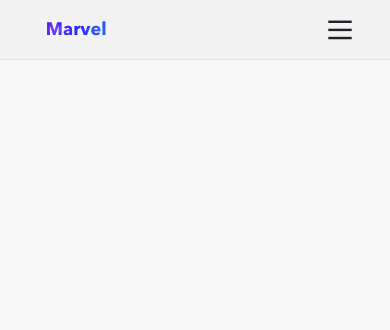
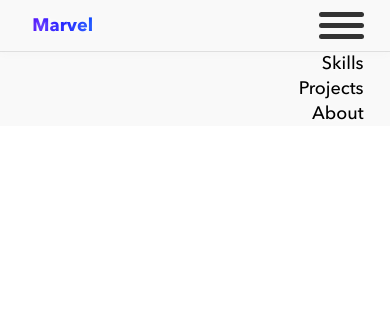
Before and after one commit to CupapiOT/CupapiOT.github.io, a website built with webpack: page index.html in a window 390 px wide. Shown: the top 330 px of the page. Built offline with nearby package versions, Linux system fonts and the light colour scheme.

Commit message:
Add hamburger menu and dropdown menu
1. Notes:
- Switched the use of a button to a label with an input to avoid the use of JavaScript.
- Removed hamburger-icon image in place of using ::before and ::after pseudoelements.
- The hamburger menu is animated.
- The dropdown menu doesn't yet have the ability to be toggled.

2. Formatting changes:
- Prettier is now used to automatically format the code. This has unfortunately led to the removal of the intentional spacing I put in the code, of which I am not bothered to re-add.

1. Code attribution:
- A video titled "How To Build An Animated Hamburger Menu With Only CSS" from the YouTube channel "Web Dev Simplified".
- Video link: https://youtu.be/dAIVbLrAb_U?si=TwMSBw537c8iuIQG

```diff
--- a/css/style.css
+++ b/css/style.css
@@ -71,7 +71,6 @@ fieldset {
   margin: 0;
   padding: 0;
 }
-
 
 /*
  * Allow only vertical resizing of textareas.
@@ -236,7 +235,6 @@ textarea {
   }
 }
 
-
 /*
  * =========================================================================
  * All the CSS for the actual webpage (free from the boilerplate) goes here.
@@ -278,6 +276,7 @@ textarea {
     #003cff,
     #0059ff
   );
+  --nav-bar-height: clamp(1.25em, 6vh, 4em);
 }
 
 @font-face {
@@ -304,7 +303,6 @@ textarea {
   font-family: Inconsolata;
   src: url("../fonts/Inconsolata.woff2");
 }
-
 
 /*
  * General Styling
@@ -339,7 +337,7 @@ section {
 
 section h1 {
   font-size: 2em;
-  margin: 0.625em 0
+  margin: 0.625em 0;
 }
 
 main {
@@ -349,15 +347,11 @@ main {
     "home-scroll-anchor"
     "home"
     "home-extension"
-
     "skills-scroll-anchor"
     "skills"
-
     "work-experience"
-
     "projects-scroll-anchor"
     "projects"
-
     "about-scroll-anchor"
     "about";
   max-width: 100vw;
@@ -377,32 +371,35 @@ main * {
   position: fixed;
   top: 0;
   width: 100vw;
-  height: clamp(1.25em, 6vh, 4em);
+  height: var(var(--nav-bar-height));
   display: flex;
   justify-content: center;
   align-items: center;
   overflow: hidden;
   z-index: 3;
+  border-bottom: #90909030 1px solid;
 }
 
 #top-nav a {
   float: right;
-  padding: 3vh 1.25em;
   color: black;
-  text-shadow: 1px 1px 10px #FFFFFF80;
+  text-shadow: 1px 1px 10px #ffffff80;
 
   font-size: 1.125em;
 }
 
-#top-nav button {
+#top-nav ul[data-link-format="inline"] a {
+  padding: 2vh 1.25em;
+}
+
+#top-nav ul[data-link-format="dropdown"] {
   display: none;
 }
-
 
 #top-nav__links {
   justify-content: right;
   display: flex;
-  width: calc(2/3 * 100%);
+  width: calc(2 / 3 * 100%);
   margin-inline: auto;
 }
 
@@ -414,8 +411,9 @@ main * {
   padding: 0;
 }
 
-#top-nav__links>a {
+#top-nav__links > a {
   float: left;
+  padding: 2vh 1.25em;
   align-self: flex-start;
   margin: auto auto auto 1em;
 
@@ -434,6 +432,9 @@ main * {
   background-color: var(--hover-color);
 }
 
+#top-nav__hamburger-menu {
+  display: none;
+}
 
 /* Home Section */
 
@@ -456,7 +457,8 @@ main * {
   translate: 0 -10%;
 }
 
-#home-section h1, #home-section h2 {
+#home-section h1,
+#home-section h2 {
   margin: 0;
   text-align: center;
   letter-spacing: 1px;
@@ -476,8 +478,12 @@ main * {
 }
 
 @keyframes GradientAnimation {
-  0% {background-position: 0 50%}
-  100% {background-position: 400% 50%}
+  0% {
+    background-position: 0 50%;
+  }
+  100% {
+    background-position: 400% 50%;
+  }
 }
 
 #home-section h2 {
@@ -499,7 +505,7 @@ main * {
   justify-items: center;
 }
 
-#home-section-extension>.wrapper {
+#home-section-extension > .wrapper {
   max-width: 95%;
   display: grid;
   grid-template-rows: 2fr 1fr 0.5fr;
@@ -542,7 +548,6 @@ main * {
   background: #000000;
   color: #ffffff;
 }
-
 
 /* Skills Section */
 
@@ -592,7 +597,6 @@ main * {
   font-size: 1.5em;
 }
 
-
 /* Projects Section */
 
 .projects-section__horizontal-rule {
@@ -605,8 +609,7 @@ main * {
   grid-area: projects;
   display: grid;
   align-self: center;
-  grid-template-areas:
-    "description image";
+  grid-template-areas: "description image";
   grid-template-columns: 1.1fr 1fr;
   width: var(--central-width);
   column-gap: 5em;
@@ -651,7 +654,7 @@ main * {
   font-family: "AvenirNextCyrDemi", "Arial", sans-serif;
   font-size: 2em;
   line-height: 1;
-  margin: 0
+  margin: 0;
 }
 
 .projects-section__item__description p {
@@ -673,7 +676,7 @@ main * {
   text-align: center;
   padding-inline: 1em;
   padding-bottom: 0.1em;
-  background: #DDDDDD;
+  background: #dddddd;
 
   color: #222222;
   border: transparent;
@@ -707,7 +710,6 @@ main * {
   row-gap: 3em;
 }
 
-
 /* About Section */
 
 #about-section {
@@ -726,10 +728,10 @@ main * {
 
 #about-section figure {
   box-sizing: border-box;
-  height: calc(100% - 2em)
+  height: calc(100% - 2em);
 }
 
-#about-section figure>img {
+#about-section figure > img {
   object-fit: cover;
   aspect-ratio: 9 / 10;
   height: 100%;
@@ -754,7 +756,7 @@ main * {
 }
 
 #about-section a {
-  color: black
+  color: black;
 }
 
 #copy-email-button {
@@ -773,7 +775,7 @@ main * {
   text-decoration: none;
   transition: background 0.3s ease, color 0.3s ease, border 0.3s ease;
 
-  --overriding-image: url('../img/copy-email-button/check-mark-icon.svg');
+  --overriding-image: url("../img/copy-email-button/check-mark-icon.svg");
 }
 
 #copy-email-button:hover {
@@ -787,7 +789,7 @@ main * {
 }
 
 #copy-email-button:hover img {
-  content: url('../img/copy-email-button/copy-icon-white.svg');
+  content: url("../img/copy-email-button/copy-icon-white.svg");
 }
 
 #copy-email-button.override-image {
@@ -826,7 +828,6 @@ main * {
   gap: 1em;
 }
 
-
 /* Footer */
 
 footer {
@@ -841,8 +842,6 @@ footer {
   font-family: Inconsolata, "Courier New", monospace;
 }
 
-
-
 /*
  * Utility Classes
  */
@@ -854,9 +853,7 @@ footer {
   --blur-amount: 5px;
   backdrop-filter: blur(var(--blur-amount));
   -webkit-backdrop-filter: blur(var(--blur-amount));
-  border-bottom: #90909030 1px solid;
 }
-
 
 /* Anchor for scrolling */
 
@@ -869,7 +866,6 @@ footer {
   visibility: hidden;
   max-width: 1px;
 }
-
 
 /* Horizontal rule with text in the middle */
 
@@ -897,13 +893,11 @@ footer {
   font-size: min(8vw, 4em) !important;
 }
 
-
 /* IMG-Override handling */
 
 img.override-image {
   content: var(--overriding-image) !important;
 }
-
 
 /* Standard Link Hover */
 
@@ -912,7 +906,7 @@ img.override-image {
 }
 
 .standard-link-hover::before {
-  content: '';
+  content: "";
   box-sizing: border-box;
   position: absolute;
   height: 0.0625rem;
@@ -931,6 +925,14 @@ img.override-image {
   transform-origin: left;
 }
 
+/* Dropdown */
+
+.dropdown {
+  position: absolute;
+  z-index: 4;
+}
+
+
 
 /*
  * =====================================
@@ -941,42 +943,117 @@ img.override-image {
 @media only screen and (max-width: 480px) {
   #top-nav {
     height: max-content;
-    box-sizing: border-box
+    box-sizing: border-box;
+    overflow: visible;
   }
 
   #top-nav__links {
     width: 95%;
   }
 
-  #top-nav__links a {
-    padding: 2vh 1em;
+  #top-nav__links > a {
+    padding-top: 1.5vh;
+    padding-bottom: 1.5vh;
+    margin-left: 0;
   }
 
-  #top-nav__links li>a {
-    display: none
+  #top-nav__links ul[data-link-format="inline"] {
+    display: none;
   }
 
-  #top-nav button {
-    display: block;
-    position: absolute;
-    border: 0 transparent;
-    padding-inline: 1.5em;
-    height: 100%;
-    --hover-color: #a0a0a015;
-    background-color: transparent;
+  #top-nav__links ul[data-link-format="dropdown"] {
+    display: flex
   }
 
-  #top-nav button>img {
-    display: block;
-    border: 0 transparent;
-    height: 70%;
+  /* #top-nav__links [data-link-format="dropdown"] {
+    display: none
+  } */
+
+  :root {
+    --bar-width: 45px;
+    --bar-height: 5px;
+    --hamburger-gap: 6px;
+    --foreground-color: #333;
+    --background-color: white;
+    --animation-timing: 200ms ease-in-out;
+    --hamburger-height: calc(var(--bar-height) * 3 + var(--hamburger-gap) * 2);
   }
 
-  #top-nav button:focus-within {
-    background-color: var(--hover-color);
+  .hamburger-menu {
+    --x-icon-width: calc(var(--hamburger-height) * sqrt(2));
+    box-sizing: border-box;
+    width: max-content;
+    display: flex;
+    flex-direction: column;
+    z-index: 4;
+    gap: var(--hamburger-gap);
+    cursor: pointer;
+  }
+
+  .hamburger-menu::before,
+  .hamburger-menu::after,
+  .hamburger-menu input {
+    content: "";
+    width: var(--bar-width);
+    height: var(--bar-height);
+    background-color: var(--foreground-color);
+    border-radius: 999em;
+    transform-origin: right center;
+    transition: opacity var(--animation-timing),
+      width var(--animation-timing),
+      transform var(--animation-timing),
+      rotate var(--animation-timing),
+      translate var(--animation-timing);
+  }
+
+  .hamburger-menu input {
+    appearance: none;
+    padding: 0;
+    margin: 0;
+    outline: none;
+    pointer-events: none;
+    transform-origin: right center;
+  }
+
+  .hamburger-menu:has(input:checked)::before,
+  .hamburger-menu:has(input:checked)::after {
+    width: var(--x-icon-width);
+  }
+
+  .hamburger-menu:has(input:checked)::before {
+    rotate: -45deg;
+    translate: calc(var(--bar-height) + 1px) calc(var(--bar-height) / -2);
+  }
+
+  .hamburger-menu:has(input:checked)::after {
+    rotate: 45deg;
+    translate: calc(var(--bar-height) + 1px) calc(var(--bar-height) / 2);
+  }
+
+  .hamburger-menu input:checked {
+    opacity: 0;
+    transform: scaleX(0);
+    transform-origin: right;
+  }
+
+  #top-nav__hamburger-menu {
+    display: flex;
+    position: absolute;
+    align-self: center;
+    margin-right: 1em;
+  }
+
+  .dropdown {
+    flex-direction: column !important;
+    top: var(--nav-bar-height);
+    right: 0;
+    width: 100vw;
+  }
+
+  .dropdown li {
+    padding-right: 1.65em;
   }
 }
-
 
 /*
  * =====================================
@@ -985,5 +1062,4 @@ img.override-image {
  */
 
 @media only screen and (max-width: 768px) {
-
 }
--- a/index.html
+++ b/index.html
@@ -28,14 +28,23 @@
   <header class="glass" id="top-nav">
     <nav id="top-nav__links">
       <a href="#home">Marvel</a>
-      <ul>
+      <ul data-link-format="inline">
         <li><a href="#skills">Skills</a></li>
         <li><a href="#projects">Projects</a></li>
         <li><a href="#about">About</a></li>
       </ul>
-      <button><img src="img/nav-bar/hamburger-menu-icon.svg" alt="Hamburger menu."></button>
+
+      <label class="hamburger-menu" id="top-nav__hamburger-menu">
+        <input type="checkbox" id="hamburger-menu__toggle"/>
+      </label>
+      <ul class="dropdown glass" id="hamburger-menu__dropdown" data-link-format="dropdown">
+        <li><a href="#skills">Skills</a></li>
+        <li><a href="#projects">Projects</a></li>
+        <li><a href="#about">About</a></li>
+      </ul>
     </nav>
   </header>
+
   <main id="container">
     <div class="section-scroll-anchor" id="home"></div>
     <section id="home-section">
@@ -128,7 +137,8 @@
             </div>
           </div>
           <figure>
-            <img src="img/home-page/projects-section/image-references.png" alt="Self-service Sketch-referencing App, named 'Image References'">
+            <img src="img/home-page/projects-section/image-references.png"
+              alt="Self-service Sketch-referencing App, named 'Image References'">
           </figure>
         </article>
 
```
Also changed, not shown: img/nav-bar/hamburger-menu-icon.svg (deleted).
